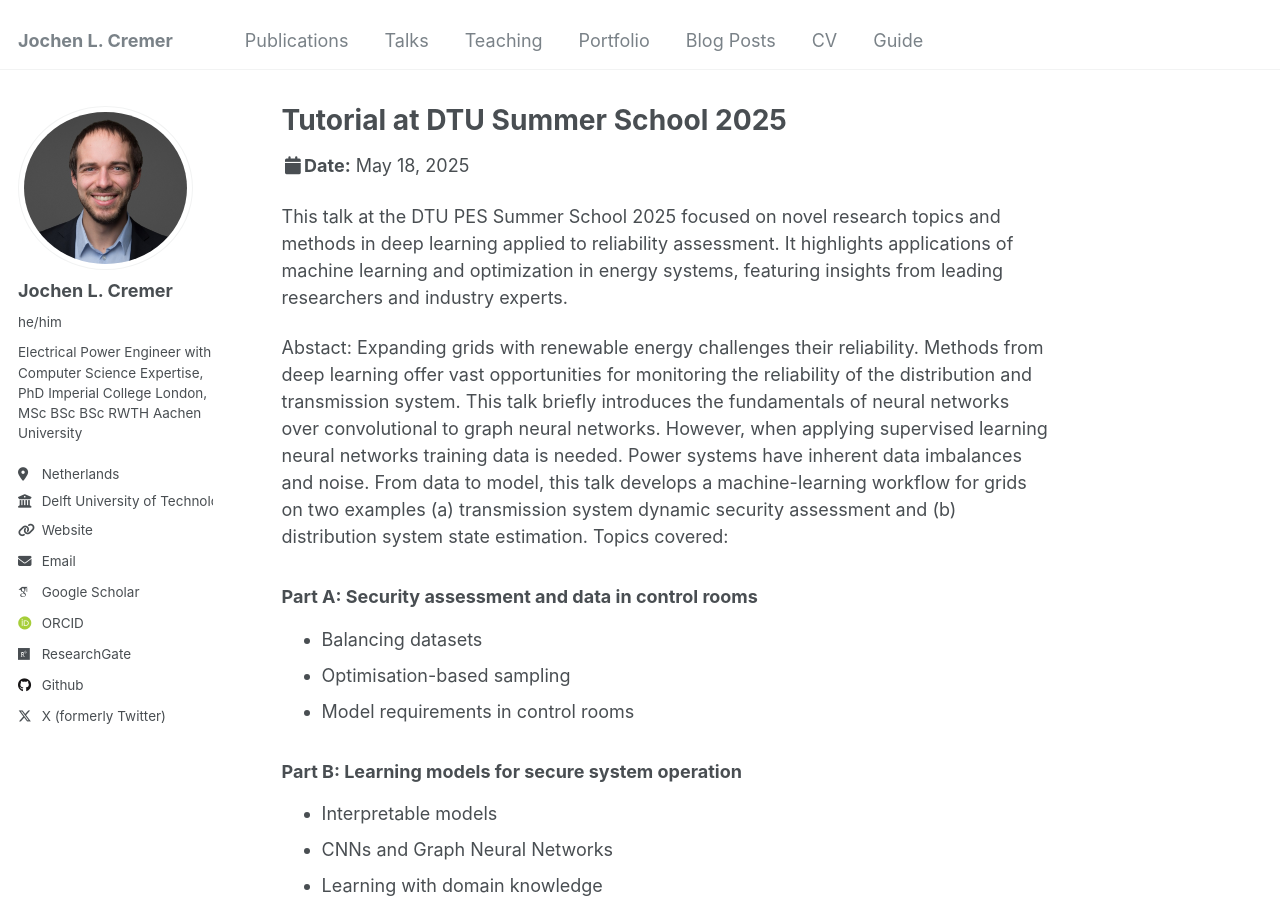
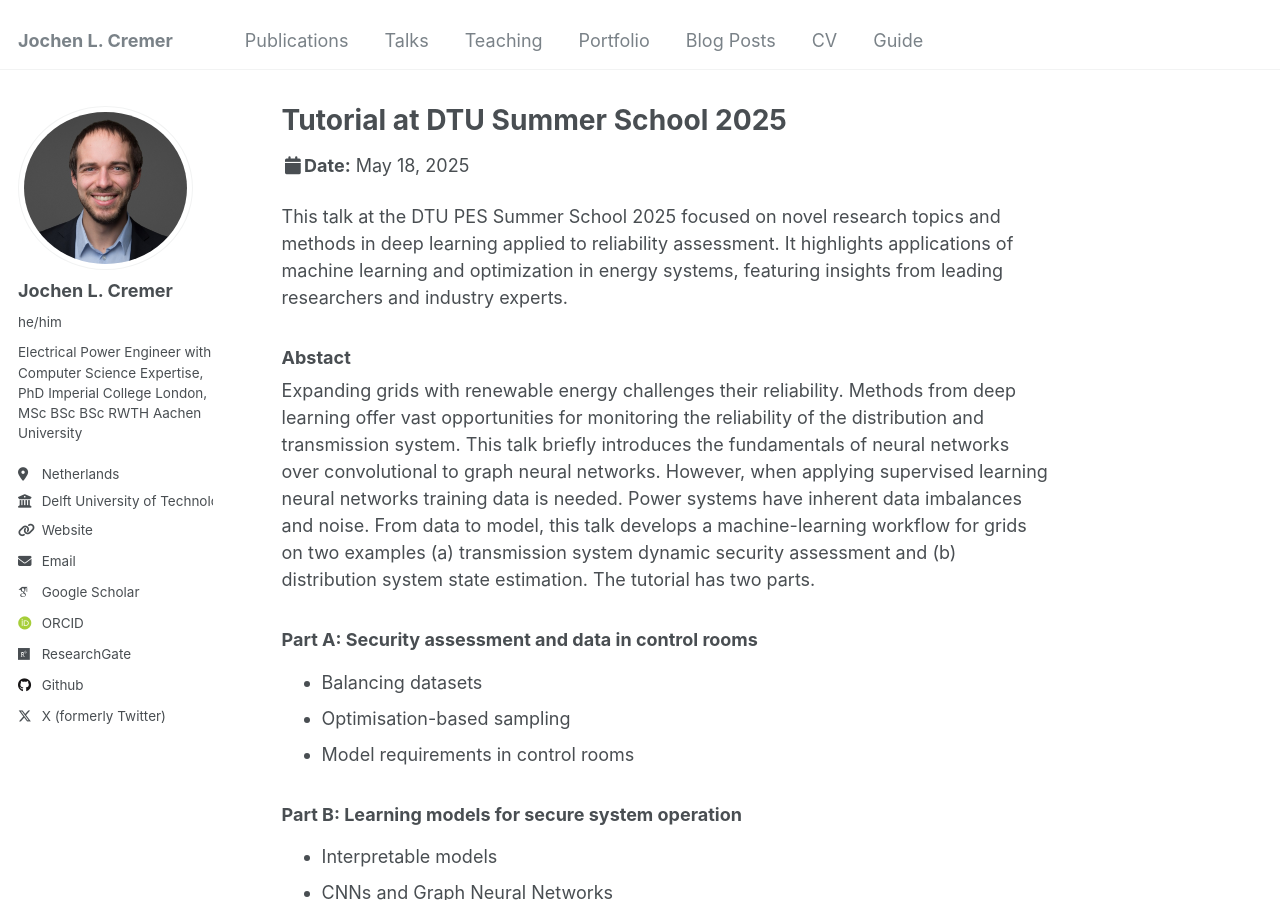
Before and after one commit to JochenC/JochenC.github.io, a Jekyll site: the page built from _talks/2025-05-dtu-summer-school.md, in a window 1280 px wide and 900 px high. Built offline with Jekyll 4.4.1, drawn with Linux system fonts in a browser that asks for light colours; some web fonts are replaced.

Commit message:
Update 2025-05-dtu-summer-school.md

```diff
--- a/_talks/2025-05-dtu-summer-school.md
+++ b/_talks/2025-05-dtu-summer-school.md
@@ -9,7 +9,8 @@ location: "Copenhagen, Denmark"
 ---
 This talk at the DTU PES Summer School 2025 focused on novel research topics and methods in deep learning applied to reliability assessment. It highlights applications of machine learning and optimization in energy systems, featuring insights from leading researchers and industry experts.
 
-Abstact: Expanding grids with renewable energy challenges their reliability. Methods from deep learning offer vast opportunities for monitoring the reliability of the distribution and transmission system. This talk briefly introduces the fundamentals of neural networks over convolutional to graph neural networks. However, when applying supervised learning neural networks training data is needed. Power systems have inherent data imbalances and noise. From data to model, this talk develops a machine-learning workflow for grids on two examples (a) transmission system dynamic security assessment and (b) distribution system state estimation. Topics covered:
+### Abstact
+Expanding grids with renewable energy challenges their reliability. Methods from deep learning offer vast opportunities for monitoring the reliability of the distribution and transmission system. This talk briefly introduces the fundamentals of neural networks over convolutional to graph neural networks. However, when applying supervised learning neural networks training data is needed. Power systems have inherent data imbalances and noise. From data to model, this talk develops a machine-learning workflow for grids on two examples (a) transmission system dynamic security assessment and (b) distribution system state estimation. The tutorial has two parts.
 
 ### Part A: Security assessment and data in control rooms
 - Balancing datasets
```
